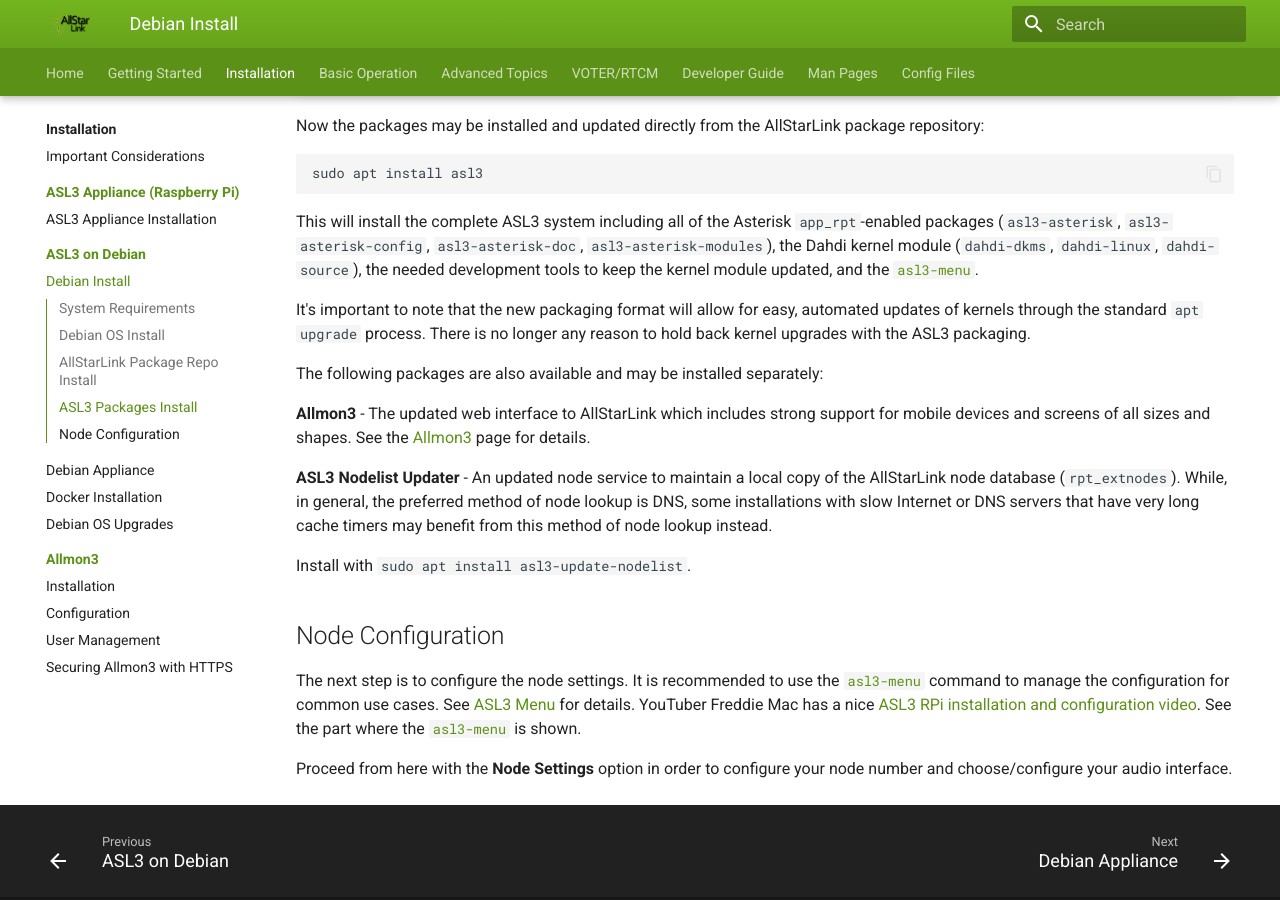
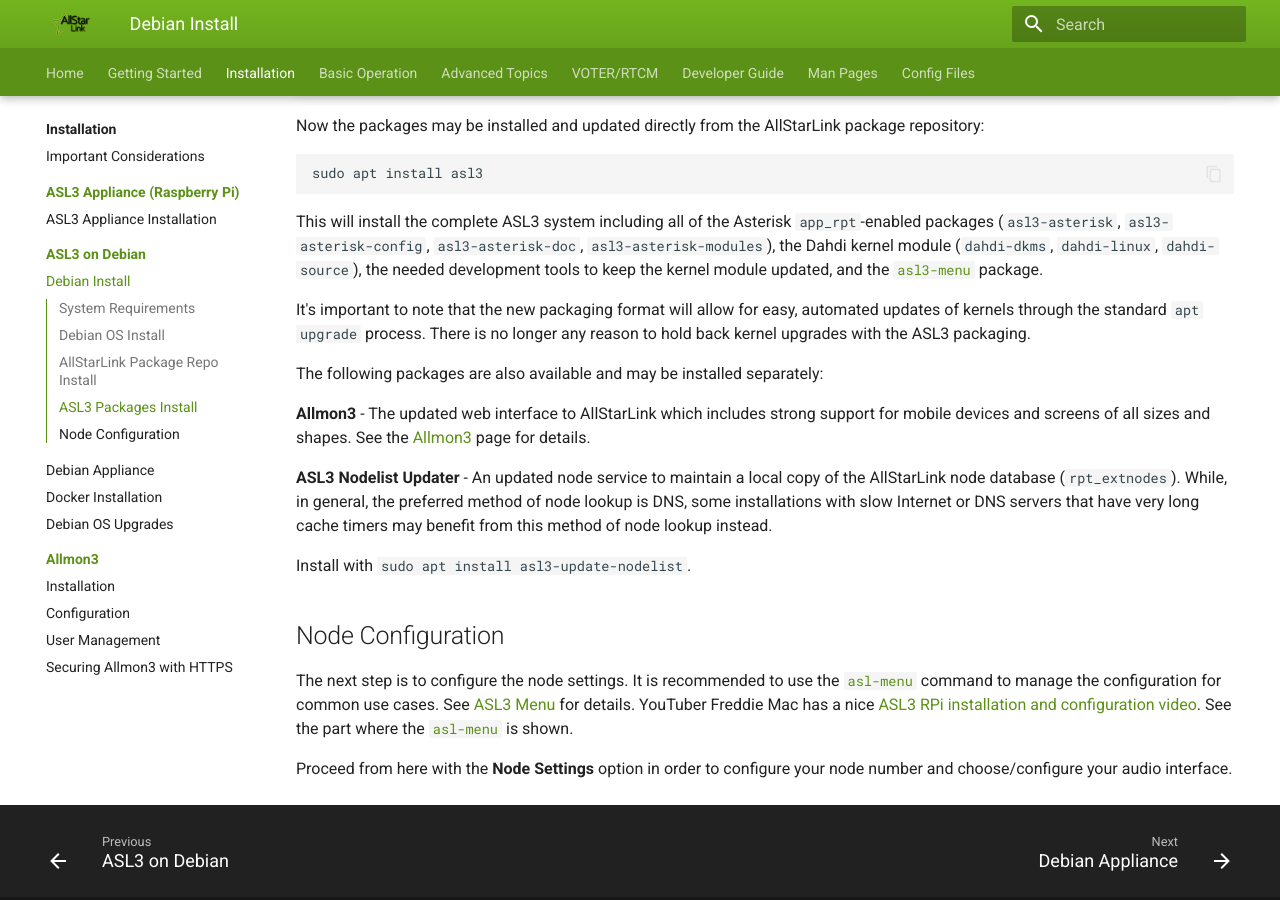
Before and after one commit to AllStarLink/ASL3-Manual, an MkDocs documentation site: the page built from docs/install/debian/install.md, in a window 1280 px wide and 900 px high, scrolled down 1982 px. Built offline with MkDocs 1.6.1 and Material for MkDocs 9.7.7, drawn with Linux system fonts in a browser that asks for light colours.

Commit message:
Correct references to the "asl-menu" (not "asl3-menu") command

````diff
--- a/docs/install/debian/install.md
+++ b/docs/install/debian/install.md
@@ -61,7 +61,7 @@
 sudo apt install asl3
 ```
 
-This will install the complete ASL3 system including all of the Asterisk `app_rpt`-enabled packages (`asl3-asterisk`, `asl3-asterisk-config`, `asl3-asterisk-doc`, `asl3-asterisk-modules`), the Dahdi kernel module (`dahdi-dkms`, `dahdi-linux`, `dahdi-source`), the needed development tools to keep the kernel module updated, and the [`asl3-menu`](../../user-guide/index.md).
+This will install the complete ASL3 system including all of the Asterisk `app_rpt`-enabled packages (`asl3-asterisk`, `asl3-asterisk-config`, `asl3-asterisk-doc`, `asl3-asterisk-modules`), the Dahdi kernel module (`dahdi-dkms`, `dahdi-linux`, `dahdi-source`), the needed development tools to keep the kernel module updated, and the [`asl3-menu`](../../user-guide/index.md) package.
 
 It's important to note that the new packaging format will allow for easy, automated updates of kernels through the standard `apt upgrade` process. There is no longer any reason to hold back kernel upgrades with the ASL3 packaging.
 
@@ -74,6 +74,6 @@
 Install with `sudo apt install asl3-update-nodelist`.
 
 ## Node Configuration
-The next step is to configure the node settings. It is recommended to use the [`asl3-menu`](../../user-guide/index.md) command to manage the configuration for common use cases. See [ASL3 Menu](../../user-guide/index.md) for details. YouTuber Freddie Mac has a nice [ASL3 RPi installation and configuration video](https://youtu.be/aeuj-yI8qrU). See the part where the [`asl3-menu`](../../user-guide/index.md) is shown.
+The next step is to configure the node settings. It is recommended to use the [`asl-menu`](../../user-guide/index.md) command to manage the configuration for common use cases. See [ASL3 Menu](../../user-guide/index.md) for details. YouTuber Freddie Mac has a nice [ASL3 RPi installation and configuration video](https://youtu.be/aeuj-yI8qrU). See the part where the [`asl-menu`](../../user-guide/index.md) is shown.
 
 Proceed from here with the **Node Settings** option in order to configure your node number and choose/configure your audio interface.
````
